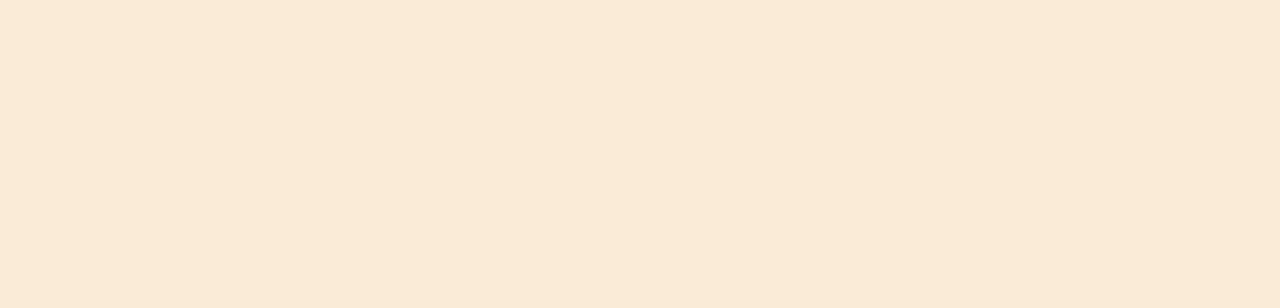
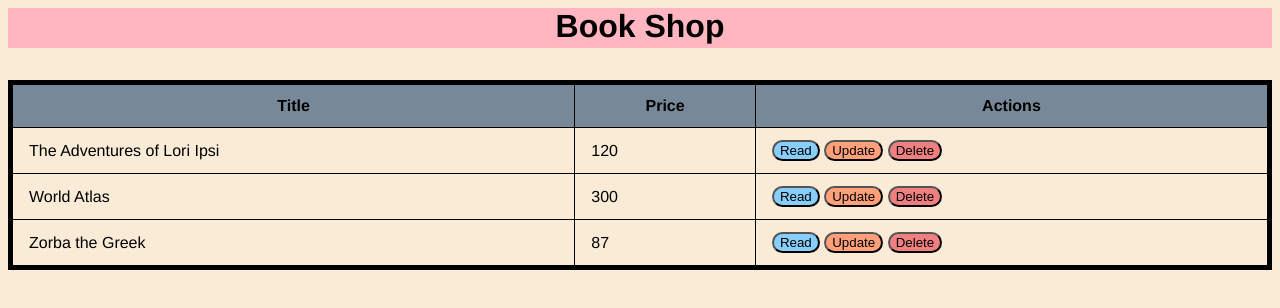
Before and after one commit to almogmizrhai/book_shop, a plain HTML site: page index.html in a window 1280 px wide. Drawn offline with Linux system fonts and the light colour scheme.

Commit message:
basic layout

```diff
--- a/css/bookshop.css
+++ b/css/bookshop.css
@@ -6,3 +6,59 @@ body{
     background-color: antiquewhite;
     font-family: 'Franklin Gothic Medium', 'Arial Narrow', Arial, sans-serif;
 }
+
+header{
+    display: flex;
+    background-color: lightpink;
+    justify-content: center;
+    align-items: flex-start;
+    height: 5vh;
+    margin-block-end: 2rem;
+}
+
+header h1{
+   margin: 0;
+}
+
+table{
+    width: 100%;
+    border-collapse: collapse;
+    margin-top: 2rem;
+    border: 5px solid black;
+}
+
+thead th{
+    background-color: lightslategray;
+    text-align: center;
+}
+
+th, td{
+    border: 1px solid black;
+    padding: 12px 16px;
+    text-align: left;
+}
+
+button.bth{
+    padding: 6px 12px;
+    margin: 0 2px;
+    border: none;
+    color: aliceblue;
+}
+
+button.read{
+    background-color: lightskyblue;
+    border-radius: 12px;
+    cursor: pointer;
+}
+
+button.update{
+    background-color: lightsalmon;
+    border-radius: 12px;
+    cursor: pointer;
+}
+
+button.delete{
+    background-color: lightcoral;
+    border-radius: 12px;
+    cursor: pointer;
+}
--- a/index.html
+++ b/index.html
@@ -7,10 +7,54 @@
     <title>Book Shop</title>
 </head>
 <body>
+    <header>
+        <h1 >Book Shop </h1>
+    </header>
+
+    <table>
+        <thead>
+            <tr>
+                <th>Title</th>
+                <th>Price</th>
+                <th>Actions</th>
+            </tr>
+        </thead>
+        <tbody>
+            <tr>
+                <td>The Adventures of Lori Ipsi</td>
+                <td>120</td>
+                <td>
+                    <button class="btn read">Read</button>
+                    <button class="btn update">Update</button>
+                    <button class="btn delete">Delete</button>
+                </td>
+            </tr>
+            <tr>
+                <td>World Atlas</td>
+                <td>300</td>
+                <td>
+                    <button class="btn read">Read</button>
+                    <button class="btn update">Update</button>
+                    <button class="btn delete">Delete</button>
+                </td>
+            </tr>
+            <tr>
+                <td>Zorba the Greek</td>
+                <td>87</td>
+                <td>
+                    <button class="btn read">Read</button>
+                    <button class="btn update">Update</button>
+                    <button class="btn delete">Delete</button>
+                </td>
+            </tr>
+        </tbody>
+    </table>
+
+
+
     <script src="js/services/util.service.js"></script>
     <script src="js/services/storage.service.js"></script>
     <script src="js/services/bookshop.service.js"></script>
-
     <script src="js/bookshop.controller.js"></script>
 </body>
 </html>
--- a/js/services/util.service.js
+++ b/js/services/util.service.js
@@ -1 +1,18 @@
+
+
 'use strict'
+
+function makeId(length =5){
+    var id = ''
+    const possible = 'ABCDEFGHIJKLMNOPQRSTUVWXYZabcdefghijklmnopqrstuvwxyz0123456789'
+    for(var i=0; i<length; i++){
+        id+=possible.charAt(getRandomInt(0,possible.length))
+    }
+    return id
+}
+
+function getRandomInt(min, max) {
+	const minCeiled = Math.ceil(min)
+	const maxFloored = Math.floor(max)
+	return Math.floor(Math.random() * (maxFloored - minCeiled) + minCeiled) // The maximum is exclusive and the minimum is inclusive
+}
```
